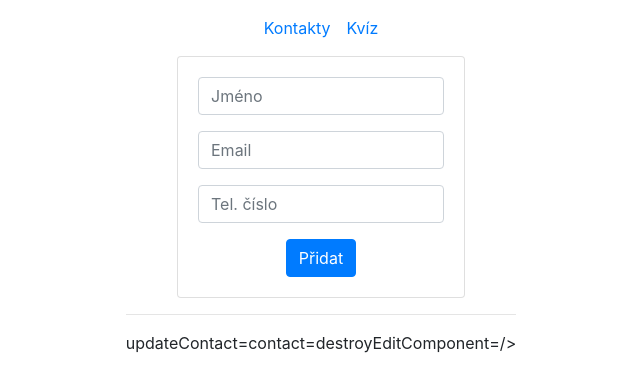
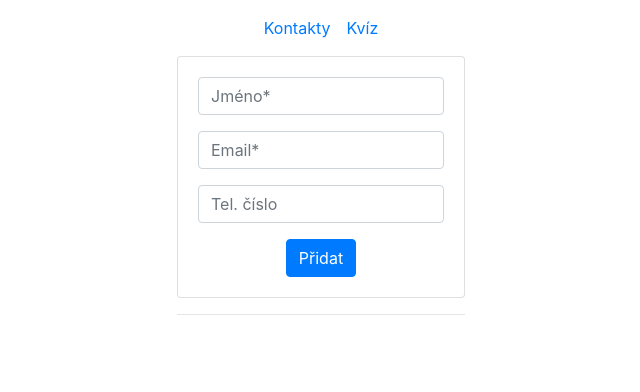
Before and after one commit to rstix/ra21-app, a React (Create React App) app: page / in a window 1280 px wide. Shown: the top 392 px of the page, without its empty margins (319-959 px from the left). Built offline with nearby package versions, Linux system fonts and the light colour scheme.

Commit message:
everything working

```diff
--- a/src/components/contacts/add-form.js
+++ b/src/components/contacts/add-form.js
@@ -1,56 +1,40 @@
 import React from 'react'
+import Form from './form'
 
 class AddForm extends React.Component {
   nameRef = React.createRef()
   emailRef = React.createRef()
   phoneRef = React.createRef()
 
-  createContact = e => {
-    e.preventDefault()
-
+  createContact = () => {
     const contact = {
       name: this.nameRef.current.value,
       email: this.emailRef.current.value,
       phone: parseInt(this.phoneRef.current.value)
     }
     this.props.addContact(contact)
-    e.currentTarget.reset()
+
+    this.nameRef.current.value = ''
+    this.emailRef.current.value = ''
+    this.phoneRef.current.value = ''
   }
 
   render () {
     return (
       <div className='card d-inline-flex justify-content-center'>
         <div className='card-body'>
-          <form onSubmit={this.createContact}>
-            <div className='form-group'>
-              <input
-                type='text'
-                className='form-control'
-                placeholder='Jméno'
-                ref={this.nameRef}
-                required
-              />
-            </div>
-            <div className='form-group'>
-              <input
-                type='email'
-                className='form-control'
-                placeholder='Email'
-                ref={this.emailRef}
-              />
-            </div>
-            <div className='form-group'>
-              <input
-                type='number'
-                className='form-control'
-                placeholder='Tel. číslo'
-                ref={this.phoneRef}
-              />
-            </div>
-            <button type='submit' className='btn btn-primary'>
-              Přidat
-            </button>
-          </form>
+          <Form
+            nameRef={this.nameRef}
+            emailRef={this.emailRef}
+            phoneRef={this.phoneRef}
+          />
+          <button
+            type='submit'
+            className='btn btn-primary'
+            onClick={this.createContact}
+          >
+            Přidat
+          </button>
         </div>
       </div>
     )
--- a/src/components/contacts/contact.js
+++ b/src/components/contacts/contact.js
@@ -2,11 +2,13 @@ import React, { Component } from 'react'
 import AddForm from './add-form'
 import ShowContact from './show-contact'
 import DeleteContact from './delete-contact'
+import EditForm from './edit-form'
 
 class Contact extends Component {
   state = {
     contacts: {},
     contactToEdit: null,
+    editOrDelete: null
   }
 
   addContact = contact => {
@@ -17,19 +19,18 @@ class Contact extends Component {
     })
   }
 
-    destroyEditComponent = () => {
-        this.setState({ contactToEdit: null })
-
+  destroyComponent = () => {
+    this.setState({ editOrDelete: null })
   }
 
   // destroyDeleteComponent = () => {
   //     this.setState({ contactToDelete: null })
   // }
 
-    addToEdit = key => {
+  addToEdit = (key, ed) => {
     const contactToEdit = this.state.contacts[key]
     contactToEdit['key'] = key
-        this.setState({ contactToEdit })
+    this.setState({ contactToEdit, editOrDelete: ed })
   }
 
   // addToDelete = key => {
@@ -43,7 +44,7 @@ class Contact extends Component {
     contacts[key] = updatedContact
     this.setState({
       contacts,
-            contactToEdit: null
+      editOrDelete: null
     })
   }
 
@@ -52,12 +53,11 @@ class Contact extends Component {
     delete contacts[key]
     this.setState({
       contacts,
-            contactToDelete: null
+      editOrDelete: null
     })
   }
 
-    render() {
-        console.log(this.state.contactToDelete)
+  render () {
     return (
       <div className='container-fluid'>
         <AddForm addContact={this.addContact} />
@@ -72,14 +72,17 @@ class Contact extends Component {
             addToDelete={this.addToDelete}
           />
         ))}
+        <EditForm
           updateContact={this.updateContact}
+          edit={this.state.editOrDelete}
           contact={this.state.contactToEdit}
-                destroyEditComponent={this.destroyEditComponent}
+          destroyEditComponent={this.destroyComponent}
         />
         <DeleteContact
-                    contact={this.state.contactToDelete}
+          delete={this.state.editOrDelete}
+          contact={this.state.contactToEdit}
           deleteContact={this.deleteContact}
-                    destroyDeleteComponent={this.destroyDeleteComponent}
+          destroyDeleteComponent={this.destroyComponent}
         />
       </div>
     )
--- a/src/components/contacts/delete-contact.js
+++ b/src/components/contacts/delete-contact.js
@@ -1,26 +1,29 @@
 import React from 'react'
 
 class DeleteContact extends React.Component {
-  render() {
+  render () {
     const contact = this.props.contact
     return (
       <>
-        {this.props.contact && (
+        {this.props.delete === 'delete' && (
           <div className='card d-inline-flex justify-content-center m-2'>
-
             <h5 className='card-header'> Smazat kontakt </h5>
             <div className='card-body'>
               <p>{contact.name}</p>
             </div>
-            <div class="btn-group justify-content-between">
-              <button className="btn btn-light m-2" onClick={() => this.props.destroyDeleteComponent()}>
+            <div class='btn-group justify-content-between'>
+              <button
+                className='btn btn-light m-2'
+                onClick={() => this.props.destroyDeleteComponent()}
+              >
                 Zrušit
-            </button>
-              <button className="btn btn-danger m-2"
+              </button>
+              <button
+                className='btn btn-danger m-2'
                 onClick={() => this.props.deleteContact(this.props.contact.key)}
               >
                 Smazat
-            </button>
+              </button>
             </div>
           </div>
         )}
--- a/src/components/contacts/edit-form.js
+++ b/src/components/contacts/edit-form.js
@@ -1,4 +1,5 @@
 import React from 'react'
+import Form from './form'
 
 class EditForm extends React.Component {
   nameRef = React.createRef()
@@ -14,44 +15,28 @@ class EditForm extends React.Component {
     this.props.updateContact(this.props.contact.key, contact)
   }
 
-  render() {
+  render () {
     return (
       <div>
-        {this.props.contact && (
+        {this.props.edit == 'edit' && (
           <div className='card d-inline-flex justify-content-center m-2'>
             <div className='card-body'>
-              <form>
-                <div className='form-group'>
-                  <input
-                    type='text'
-                    className='form-control'
-                    placeholder='Jméno'
-                    ref={this.nameRef}
-                    required
-                  />
-                </div>
-                <div className='form-group'>
-                  <input
-                    type='email'
-                    className='form-control'
-                    placeholder='Email'
-                    ref={this.emailRef}
-                  />
-                </div>
-                <div className='form-group'>
-                  <input
-                    type='number'
-                    className='form-control'
-                    placeholder='Tel. číslo'
-                    ref={this.phoneRef}
-                  />
-                </div>
-              </form>
-              <div class="btn-group justify-content-between">
-                <button className="btn btn-light m-2" onClick={() => this.props.destroyEditComponent(true)}>
+              <Form
+                nameRef={this.nameRef}
+                emailRef={this.emailRef}
+                phoneRef={this.phoneRef}
+              />
+              <div class='btn-group justify-content-between'>
+                <button
+                  className='btn btn-light m-2'
+                  onClick={() => this.props.destroyEditComponent(true)}
+                >
                   Zrušit
                 </button>
-                <button className="btn btn-danger m-2" onClick={this.updateContact}>
+                <button
+                  className='btn btn-danger m-2'
+                  onClick={this.updateContact}
+                >
                   Ok
                 </button>
               </div>
--- /dev/null
+++ b/src/components/contacts/form.js
@@ -0,0 +1,36 @@
+import React from 'react'
+
+const Form = props => {
+  return (
+    <form>
+      <div className='form-group'>
+        <input
+          type='text'
+          className='form-control'
+          placeholder='Jméno*'
+          ref={props.nameRef}
+          required
+        />
+      </div>
+      <div className='form-group'>
+        <input
+          type='email'
+          className='form-control'
+          placeholder='Email*'
+          ref={props.emailRef}
+          required
+        />
+      </div>
+      <div className='form-group'>
+        <input
+          type='number'
+          className='form-control'
+          placeholder='Tel. číslo'
+          ref={props.phoneRef}
+        />
+      </div>
+    </form>
+  )
+}
+
+export default Form
--- a/src/components/contacts/show-contact.js
+++ b/src/components/contacts/show-contact.js
@@ -1,30 +1,33 @@
 import React from 'react'
 import { FontAwesomeIcon } from '@fortawesome/react-fontawesome'
-import { faTrashAlt, faPen } from "@fortawesome/free-solid-svg-icons";
+import { faTrashAlt, faPen } from '@fortawesome/free-solid-svg-icons'
 
 class ShowContact extends React.Component {
-  render() {
+  render () {
     const contact = this.props.contact
     return (
       <>
         <div className='card d-inline-flex justify-content-center card-contact m-2'>
           <div className='card-body'>
             <div className='card-title d-flex justify-content-between'>
-              <h4 className="align-self-center mb-0"> {contact.name}</h4>
-              <div>
-                <button className="btn" onClick={() => this.props.addToEdit(this.props.index)}>
-                  <FontAwesomeIcon icon={faPen} />
-                </button>
-                <button className="btn" onClick={() => this.props.addToDelete(this.props.index)}>
-                  <FontAwesomeIcon icon={faTrashAlt} />
-                </button>
+              <h4 className='align-self-center mb-0'> {contact.name}</h4>
+              <div className='edit-buttons'>
+                <FontAwesomeIcon
+                  className='mr-2'
+                  icon={faPen}
+                  onClick={() => this.props.addToEdit(this.props.index, 'edit')}
+                />
+                <FontAwesomeIcon
+                  icon={faTrashAlt}
+                  onClick={() =>
+                    this.props.addToEdit(this.props.index, 'delete')
+                  }
+                />
               </div>
             </div>
 
             <p className='text-left'>{contact.email}</p>
-            <p className='text-left'>{contact.phone ? contact.phone : ""}</p>
-
-
+            <p className='text-left'>{contact.phone ? contact.phone : ''}</p>
           </div>
         </div>
       </>
--- a/src/index.css
+++ b/src/index.css
@@ -21,6 +21,20 @@ code {
   width: 18rem;
 }
 
-.card-contact{
+.card-contact {
   width: 14rem;
 }
+
+.edit-buttons {
+  align-self: center;
+  opacity: 0;
+  transition: 200ms all;
+}
+
+.edit-buttons * {
+  cursor: pointer;
+}
+
+.card-contact:hover .edit-buttons {
+  opacity: 1;
+}
```
Lines whose indentation alone changed are shown as unchanged.
